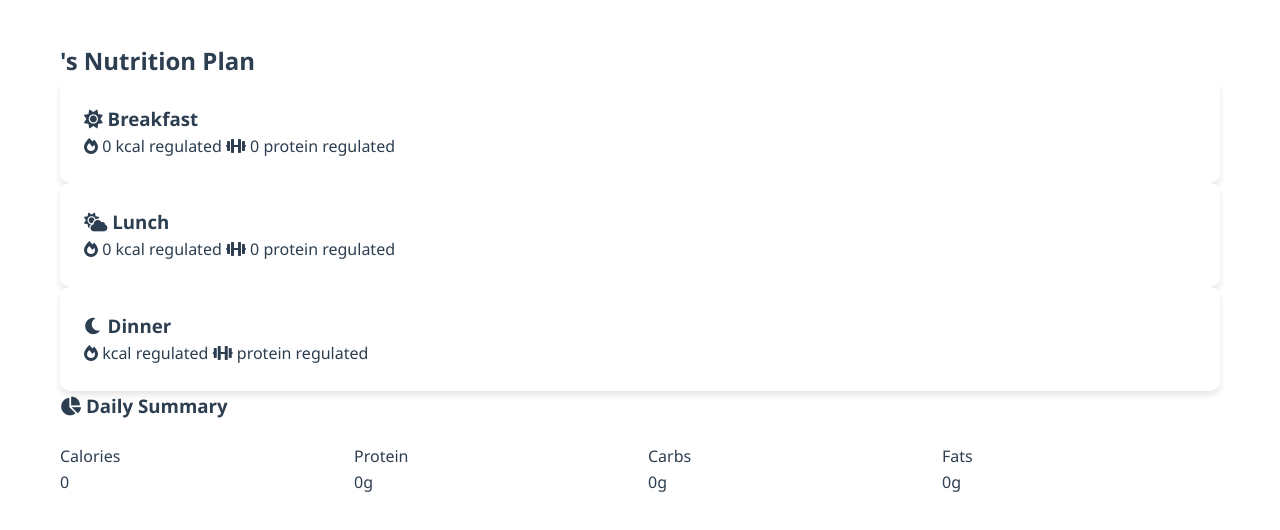
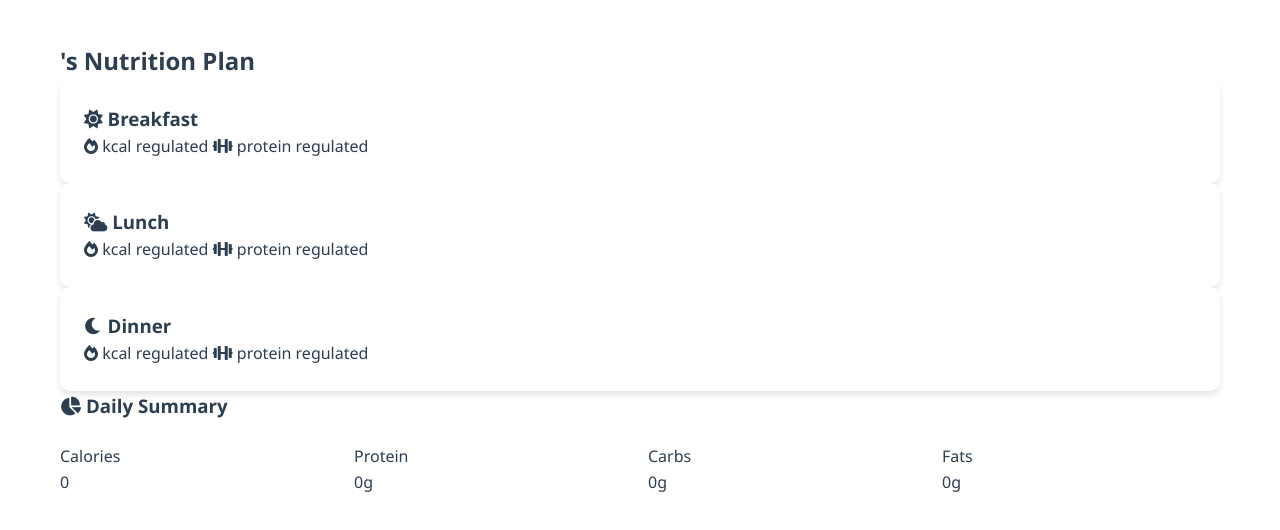
Before and after one commit to SVEN-SUNNY/Nutrition_health_frontend, a plain HTML site: page index.html in a window 1280 px wide. Shown: the part 833-1363 px from the top of the page. Drawn offline with Linux system fonts and the light colour scheme.

Commit message:
Update index.html

```diff
--- a/index.html
+++ b/index.html
@@ -68,8 +68,8 @@
                         <h3><i class="fas fa-sun"></i> Breakfast</h3>
                         <p id="breakfastMeal"></p>
                         <div class="nutrition">
-                            <span><i class="fas fa-fire"></i> <span id="breakfastCalories">0</span> kcal regulated</span>
-                            <span><i class="fas fa-dumbbell"></i> <span id="breakfastProtein">0</span> protein regulated</span>
+                            <span><i class="fas fa-fire"></i> <span id="breakfastCalories"></span> kcal regulated</span>
+                            <span><i class="fas fa-dumbbell"></i> <span id="breakfastProtein"></span> protein regulated</span>
                         </div>
                     </div>
 
@@ -77,8 +77,8 @@
                         <h3><i class="fas fa-cloud-sun"></i> Lunch</h3>
                         <p id="lunchMeal"></p>
                         <div class="nutrition">
-                            <span><i class="fas fa-fire"></i> <span id="lunchCalories">0</span> kcal regulated</span>
-                            <span><i class="fas fa-dumbbell"></i> <span id="lunchProtein">0</span> protein regulated</span>
+                            <span><i class="fas fa-fire"></i> <span id="lunchCalories"></span> kcal regulated</span>
+                            <span><i class="fas fa-dumbbell"></i> <span id="lunchProtein"></span> protein regulated</span>
                         </div>
                     </div>
 
```
